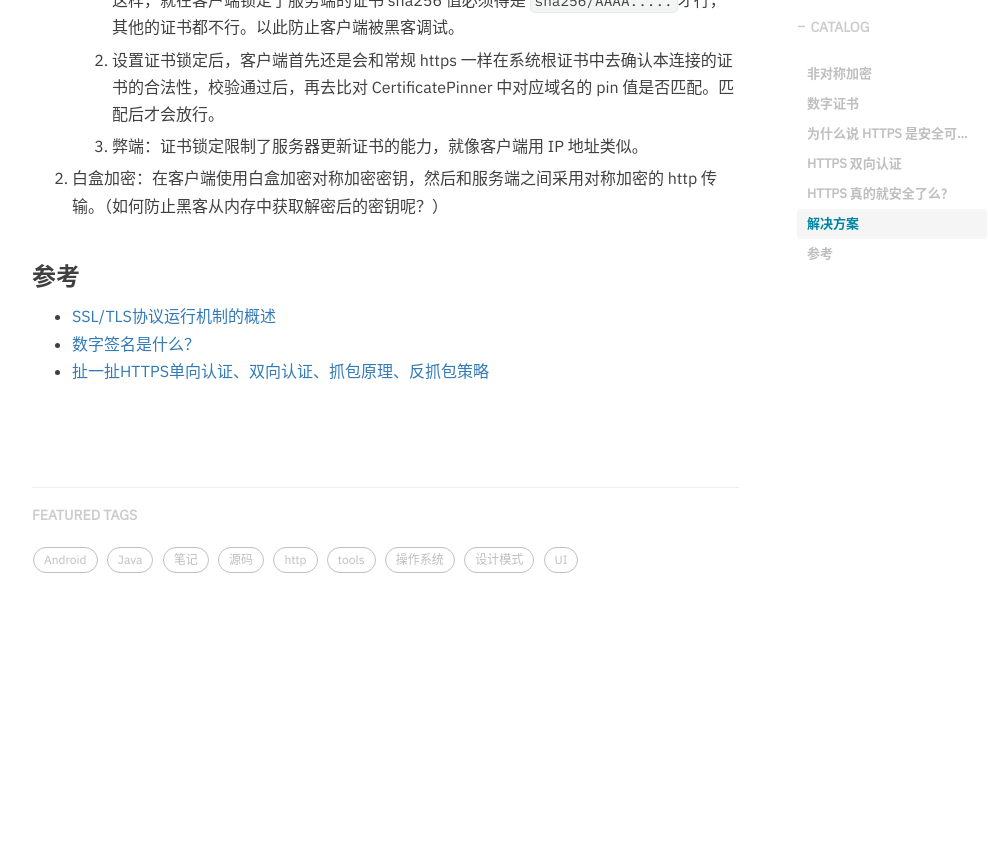
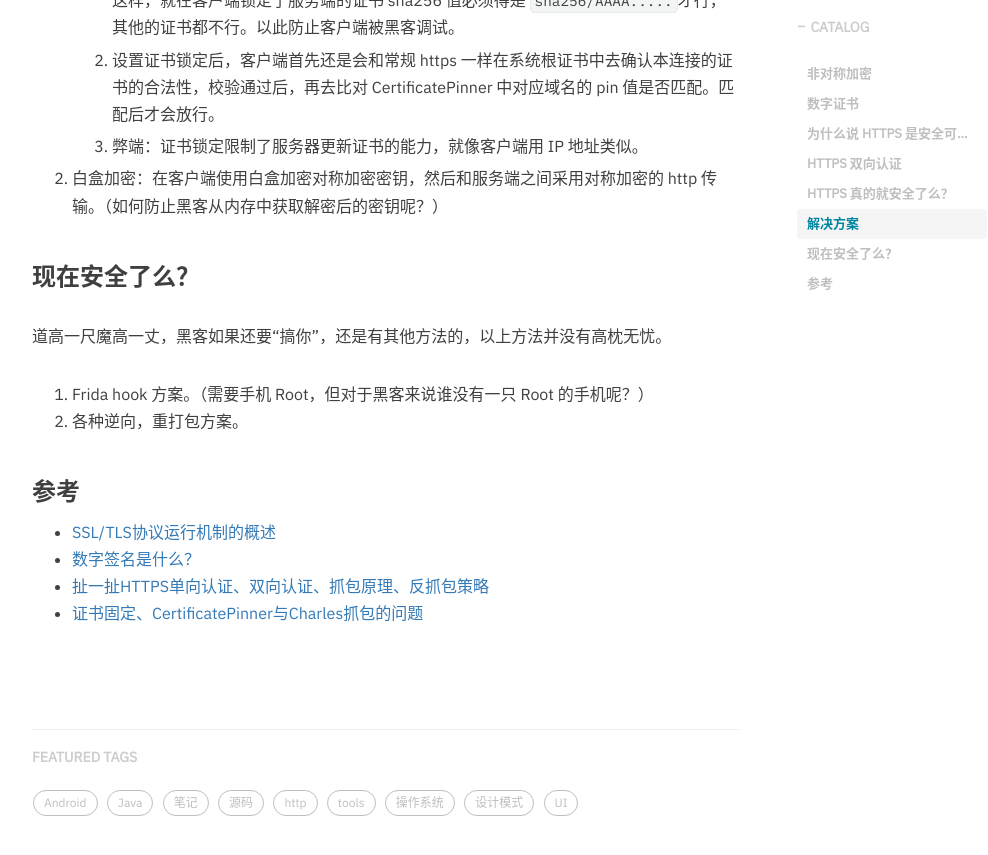
Before and after one commit to hurshi/hurshi.github.io, a Jekyll site: the page built from _posts/2019-08-04-net_https.md, in a window 1280 px wide and 900 px high, scrolled down 3258 px. Shown: the top 855 px of the window, without its empty margins (233-1221 px from the left). Built offline with Jekyll 4.4.1, drawn with Linux system fonts in a browser that asks for light colours; nearby versions of some CDN libraries; comment, search, counter and statistics services are not loaded; before the commit the page ends 3948 px from its top, so only the background shows below that.

Commit message:
add https certificatepinner

```diff
--- a/_posts/2019-08-04-net_https.md
+++ b/_posts/2019-08-04-net_https.md
@@ -89,12 +89,16 @@ tags:
 
 2. 白盒加密：在客户端使用白盒加密对称加密密钥，然后和服务端之间采用对称加密的 http 传输。（如何防止黑客从内存中获取解密后的密钥呢？）
 
+### 现在安全了么？
 
+道高一尺魔高一丈，黑客如果还要“搞你”，还是有其他方法的，以上方法并没有高枕无忧。
 
-
+1. Frida hook 方案。（需要手机 Root，但对于黑客来说谁没有一只 Root 的手机呢？）
+2. 各种逆向，重打包方案。
 
 ### 参考
 
 * [SSL/TLS协议运行机制的概述](https://www.ruanyifeng.com/blog/2014/02/ssl_tls.html)
 * [数字签名是什么？](http://www.ruanyifeng.com/blog/2011/08/what_is_a_digital_signature.html)
 * [扯一扯HTTPS单向认证、双向认证、抓包原理、反抓包策略](https://juejin.im/post/5c9cbf1df265da60f6731f0a)
+* [证书固定、CertificatePinner与Charles抓包的问题](https://www.jianshu.com/p/19f311d81b6d)
```
